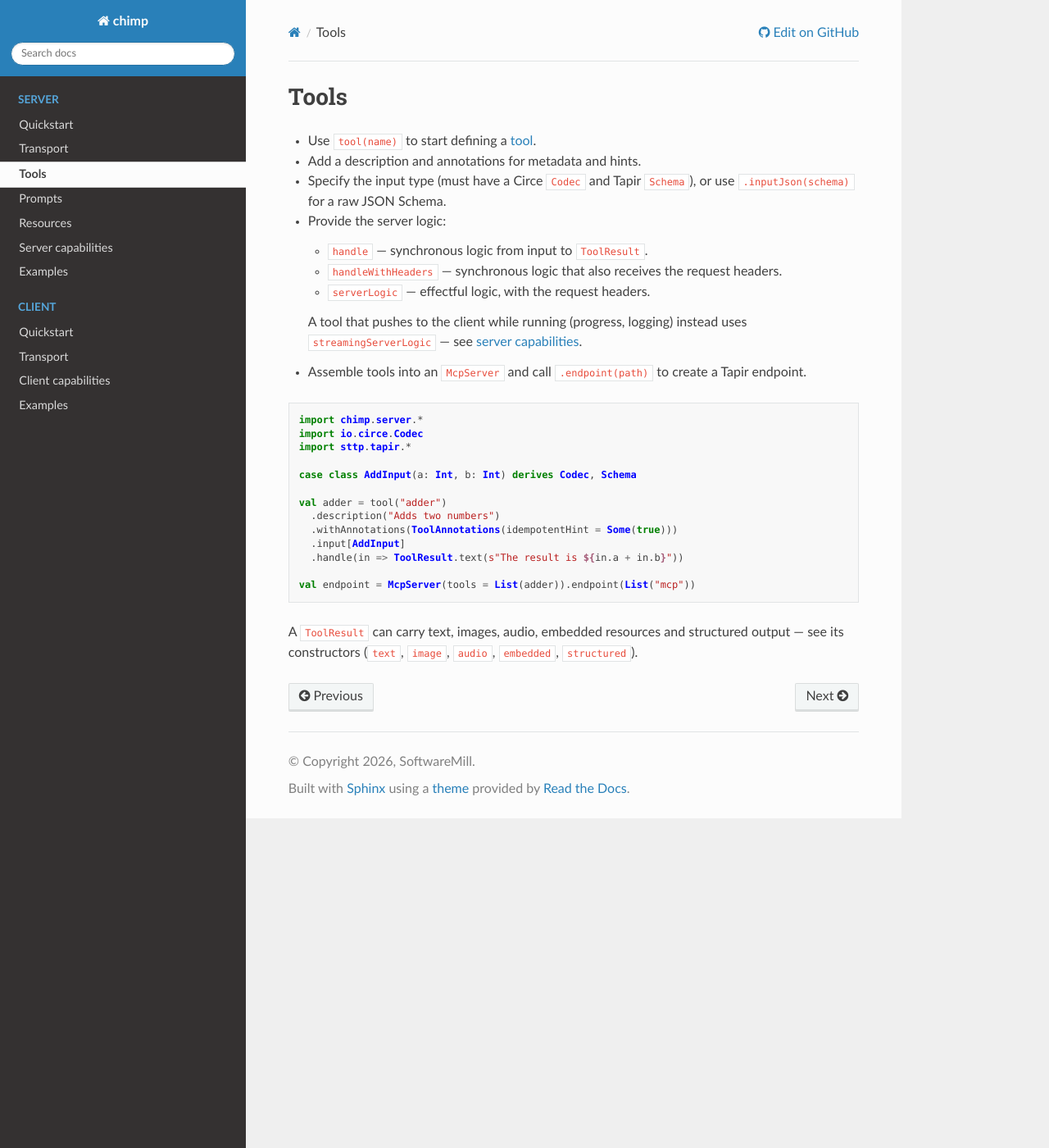
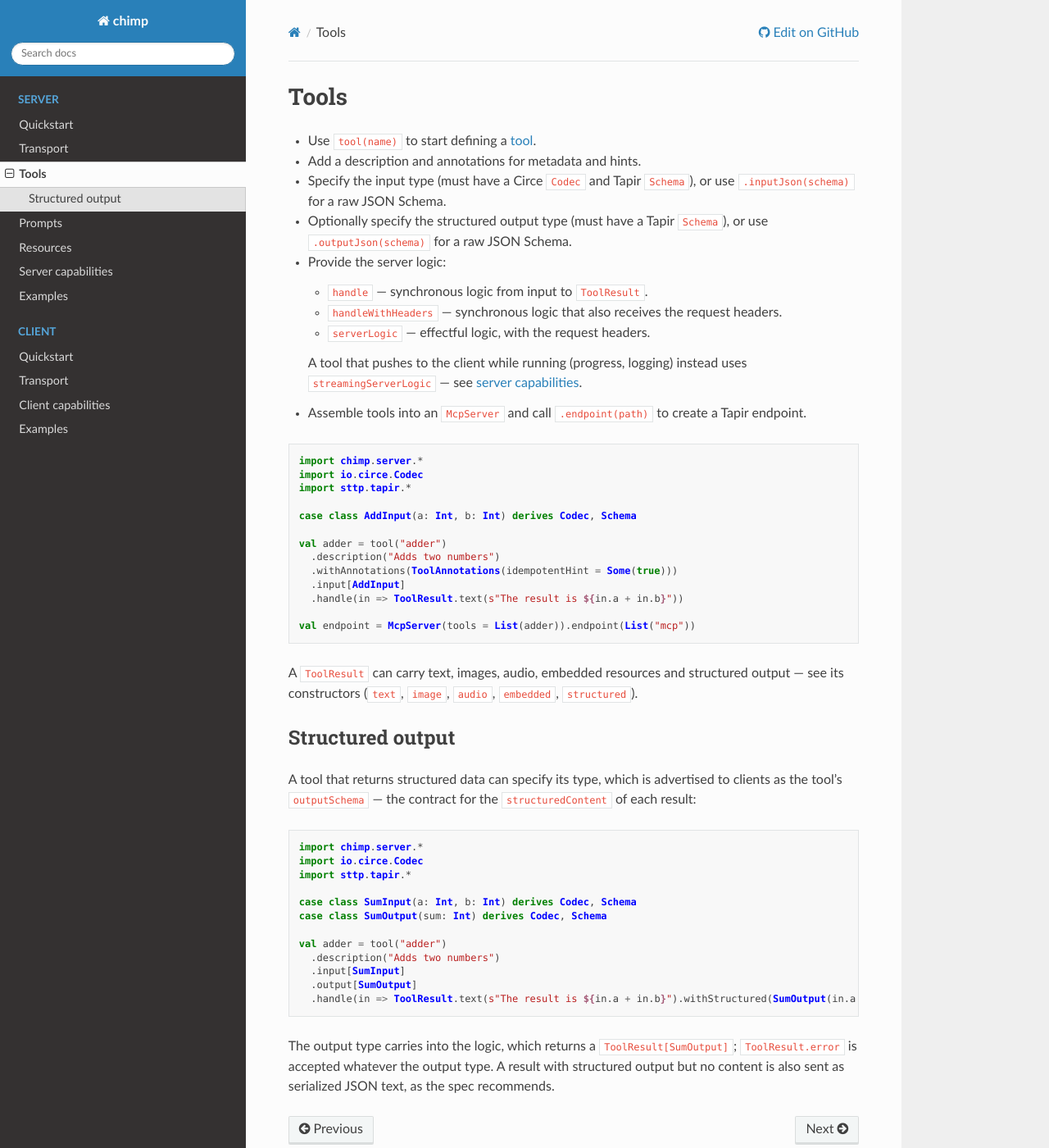
Before and after one commit to softwaremill/chimp, a Sphinx documentation site: the page built from docs/server/tools.md, in a window 1280 px wide and 1400 px high. Shown: the whole window at 82% size. Built offline with Sphinx 7.4.7 and the Read the Docs theme 3.1.0, drawn with Linux system fonts in a browser that asks for light colours.

Commit message:
feat: Add outputSchema to the tool definition (#208)
* feat: Add outputSchema to the tool definition

* Typesafety for tool output

* address PR comments

````diff
--- a/docs/server/tools.md
+++ b/docs/server/tools.md
@@ -3,6 +3,7 @@
 - Use `tool(name)` to start defining a [tool](https://modelcontextprotocol.io/specification/2025-11-25/server/tools).
 - Add a description and annotations for metadata and hints.
 - Specify the input type (must have a Circe `Codec` and Tapir `Schema`), or use `.inputJson(schema)` for a raw JSON Schema.
+- Optionally specify the structured output type (must have a Tapir `Schema`), or use `.outputJson(schema)` for a raw JSON Schema.
 - Provide the server logic:
   - `handle` — synchronous logic from input to `ToolResult`.
   - `handleWithHeaders` — synchronous logic that also receives the request headers.
@@ -28,3 +29,26 @@ val endpoint = McpServer(tools = List(adder)).endpoint(List("mcp"))
 ```
 
 A `ToolResult` can carry text, images, audio, embedded resources and structured output — see its constructors (`text`, `image`, `audio`, `embedded`, `structured`).
+
+## Structured output
+
+A tool that returns structured data can specify its type, which is advertised to clients as the tool's `outputSchema` — the contract for the
+`structuredContent` of each result:
+
+```scala mdoc:compile-only
+import chimp.server.*
+import io.circe.Codec
+import sttp.tapir.*
+
+case class SumInput(a: Int, b: Int) derives Codec, Schema
+case class SumOutput(sum: Int) derives Codec, Schema
+
+val adder = tool("adder")
+  .description("Adds two numbers")
+  .input[SumInput]
+  .output[SumOutput]
+  .handle(in => ToolResult.text(s"The result is ${in.a + in.b}").withStructured(SumOutput(in.a + in.b)))
+```
+
+The output type carries into the logic, which returns a `ToolResult[SumOutput]`; `ToolResult.error` is accepted whatever the output type. A
+result with structured output but no content is also sent as serialized JSON text, as the spec recommends.
````
Also changed, not shown: 4 other files.
